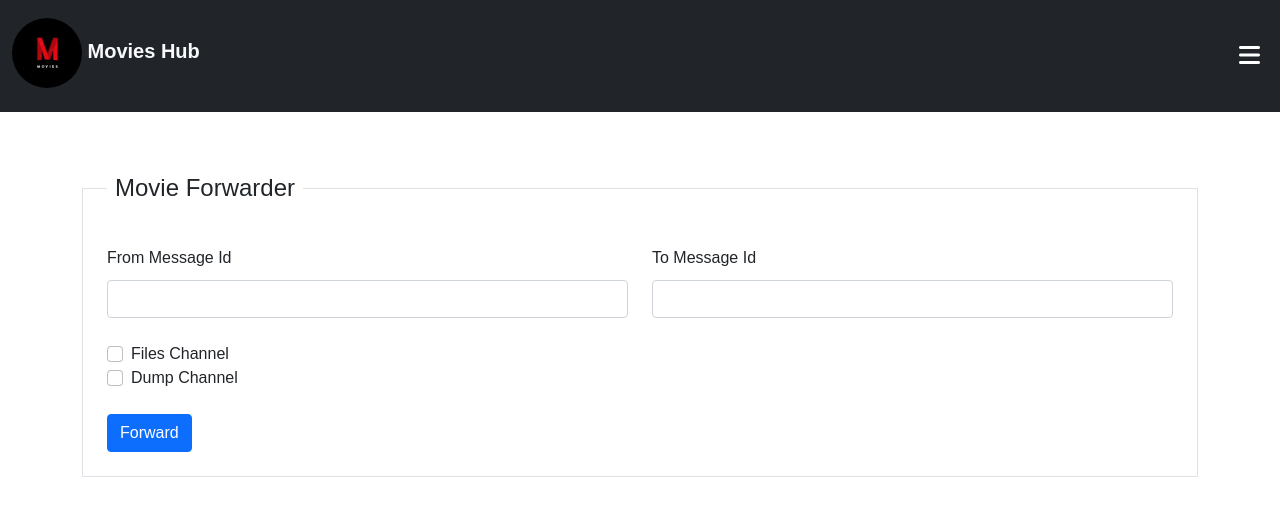
After one commit to pyGuru123/MoviesHub, a Flask app: page /forward in a window 1280 px wide. The commit adds this page. Shown: the top 516 px of the page. Run offline with Flask 2, Linux system fonts and the light colour scheme.

Commit message:
added movie forwarder

```diff
--- a/app/forwarder.py
+++ b/app/forwarder.py
@@ -5,47 +5,68 @@ import asyncio
 from app.model import Movie
 
 BOT_TOKEN = os.getenv("BOT_TOKEN")
-PUBLIC_CHANNEL = os.getenv("PUBLIC_CHANNEL")
+BIN_CHANNEL = os.getenv("BIN_CHANNEL")
+FILES_CHANNEL = os.getenv("FILES_CHANNEL")
+DUMP_CHANNEL = os.getenv("DUMP_CHANNEL")
 
-async def forward(to_channel, limit, save_to_db=False):
+CHANNELS = [FILES_CHANNEL, DUMP_CHANNEL]
+
+async def forward(from_, to_, files_channel, dump_channel):
     bot = telegram.Bot(token=BOT_TOKEN)
+    print(to_, from_, files_channel, dump_channel)
 
-    for message_id in range(1):
+    count = 0
+    for message_id in range(from_, to_+1):
+        print(message_id)
         try:
-            message = await bot.forward_message(
-                chat_id=chat_id,
-                from_chat_id=PUBLIC_CHANNEL,
-                message_id=message_id
-            )
+            if files_channel:
+                message = await bot.copy_message(
+                    chat_id=FILES_CHANNEL,
+                    from_chat_id=BIN_CHANNEL,
+                    message_id=message_id
+                )
 
-            if save_to_db:
-                img_url = ""
-                caption = message.caption
-                id_ = message.message_id
-                text480p, url480p, text720p, url720p, text1080p, url1080p = "", "", "", "", "", ""
-                rows = message.reply_markup.inline_keyboard
-                for row in rows:
-                    for button in row:
-                        if "480" in button.text:
-                            text480p, url480p = button.text, button.url
-                        if "720" in button.text:
-                            text720p, url720p = button.text, button.url
-                        if "1080" in button.text:
-                            text1080p, url1080p = button.text, button.url
-                print(caption)
-                movie = Movie(
-                    img_url=img_url,
-                    caption=caption,
-                    text480p=text480p,
-                    url480p=url480p,
-                    text720p=text720p,
-                    url720p=url720p,
-                    text1080p=text1080p,
-                    url1080p=url1080p)
+            if dump_channel:
+                message = await bot.copy_message(
+                    chat_id=DUMP_CHANNEL,
+                    from_chat_id=BIN_CHANNEL,
+                    message_id=message_id
+                )
 
-                movie.save()
+            count += 1
 
-            await bot.delete_message(chat_id=chat_id, message_id=id_)
             time.sleep(1)
         except Exception as e:
             print(e)
+
+    return count
+
+def save_message_to_db(message):
+    img_url = ""
+    caption = message.caption
+    id_ = message.message_id
+    text480p, url480p, text720p, url720p, text1080p, url1080p = "", "", "", "", "", ""
+    rows = message.reply_markup.inline_keyboard
+    for row in rows:
+        for button in row:
+            if "480" in button.text:
+                text480p, url480p = button.text, button.url
+            if "720" in button.text:
+                text720p, url720p = button.text, button.url
+            if "1080" in button.text:
+                text1080p, url1080p = button.text, button.url
+
+    print(caption)
+    movie = Movie(
+        img_url=img_url,
+        caption=caption,
+        text480p=text480p,
+        url480p=url480p,
+        text720p=text720p,
+        url720p=url720p,
+        text1080p=text1080p,
+        url1080p=url1080p)
+
+    movie.save()
+
+    # await bot.delete_message(chat_id=chat_id, message_id=id_)
--- a/app/routes.py
+++ b/app/routes.py
@@ -116,6 +116,27 @@ def movieurl():
         name = name.replace(" ", "+")
         return jsonify({"url": get_movie_url(name, url)})
 
+@app.route("/forward", methods=["GET", "POST"])
+def forward_movies():
+    count = 0
+    if request.method == "POST":
+        to_ = int(request.form.get("to_"))
+        from_ = int(request.form.get("from_"))
+        files_channel = bool(request.form.get("files"))
+        dump_channel = bool(request.form.get("dump"))
+
+        count = asyncio.run(forward(from_, to_, files_channel, dump_channel))
+
+        if count > 0:
+            flash(f"{count} Movies forwarded successfully", "success")
+        else:
+            flash(f"Unable to forward Movies", "danger")
+
+        return redirect("/forward")
+
+    return render_template("forward.html")
+
+
 # @
 
 # @app.route("/newmovie")
@@ -132,9 +153,6 @@ def movieurl():
 
 #     movie.save()
 
-# @app.route("/forward")
-# def forwardd_movies():
-#     asyncio.run(forward())
 
 # @app.route("/allmovies", methods=["GET", "POST"])
 # def allmovies():
--- /dev/null
+++ b/app/templates/forward.html
@@ -0,0 +1,55 @@
+{% extends "layout.html" %}
+
+{% block stylesheet %}
+	<link rel="stylesheet" href="static/css/index.css">
+{% endblock %}
+
+{% block content %}
+	{% with messages = get_flashed_messages(with_categories=true) %}
+        {% if messages %}
+            {% for category, message in messages %}
+                <div class="alert alert-{{category}}">
+                    <p>{{message}}</p>
+                </div>
+            {% endfor %}
+        {% endif %}
+    {% endwith %}
+
+	<div class="forward-movie">
+		<form name="movieforwarder" action="/forward" method="post" autocomplete="off">
+			<fieldset class="border p-4">
+			   <legend  class="float-none w-auto p-2">Movie Forwarder</legend>
+
+				<div class="mb-4 row">
+					<div class="col-6">
+						<label for="from_" class="form-label">From Message Id</label>
+					    <input type="number" class="form-control from_" name="from_" required="required">
+					</div>
+					<div class="col-6">
+						<label for="to_" class="form-label">To Message Id</label>
+					    <input type="number" class="form-control to_" name="to_" required="required">
+					</div>
+				</div>
+
+				<div class="mb-4 mt-4 row form-check">
+				    <div class="col-6">
+				    	<input class="form-check-input" type="checkbox" value="true" id="files" name="files">
+						<label class="form-check-label" for="flexCheckDefault">
+						    Files Channel
+						</label>
+
+				    </div>
+				    <div class="col-6">
+				    	<input class="form-check-input" type="checkbox" value="true" id="dump" name="dump">
+						<label class="form-check-label" for="flexCheckDefault">
+						    Dump Channel
+						</label>
+				    </div>
+				</div>
+
+				<button type="submit" class="btn btn-primary">Forward</button>
+
+			</fieldset>
+		</form>
+	</div>
+{% endblock %}
--- a/app/templates/includes/header.html
+++ b/app/templates/includes/header.html
@@ -19,6 +19,7 @@
                 {% if session.get("userid") %}
                     <li><a href="{{url_for('update_posts')}}"> Update Posts </a></li>
                     <li><a href="{{url_for('upload_movie')}}"> Upload Movie </a></li>
+                    <li><a href="{{url_for('forward_movies')}}"> Forward Movie </a></li>
                     <span class="user-text">Hello Admin</span>
                 {% endif %}
 
--- a/app/templates/search.html
+++ b/app/templates/search.html
@@ -12,7 +12,7 @@
         <p class="fs-5 col-12">Download your favorite movies for free</p>
     </div>
 
-	<form>
+	<form autocomplete="off">
         <div class="row form-div" style="margin-top: 20px;">
             <div class="col-1"></div>
             <label for="moviename" class="col-2 col-form-label text-end">MovieName</label>
```
